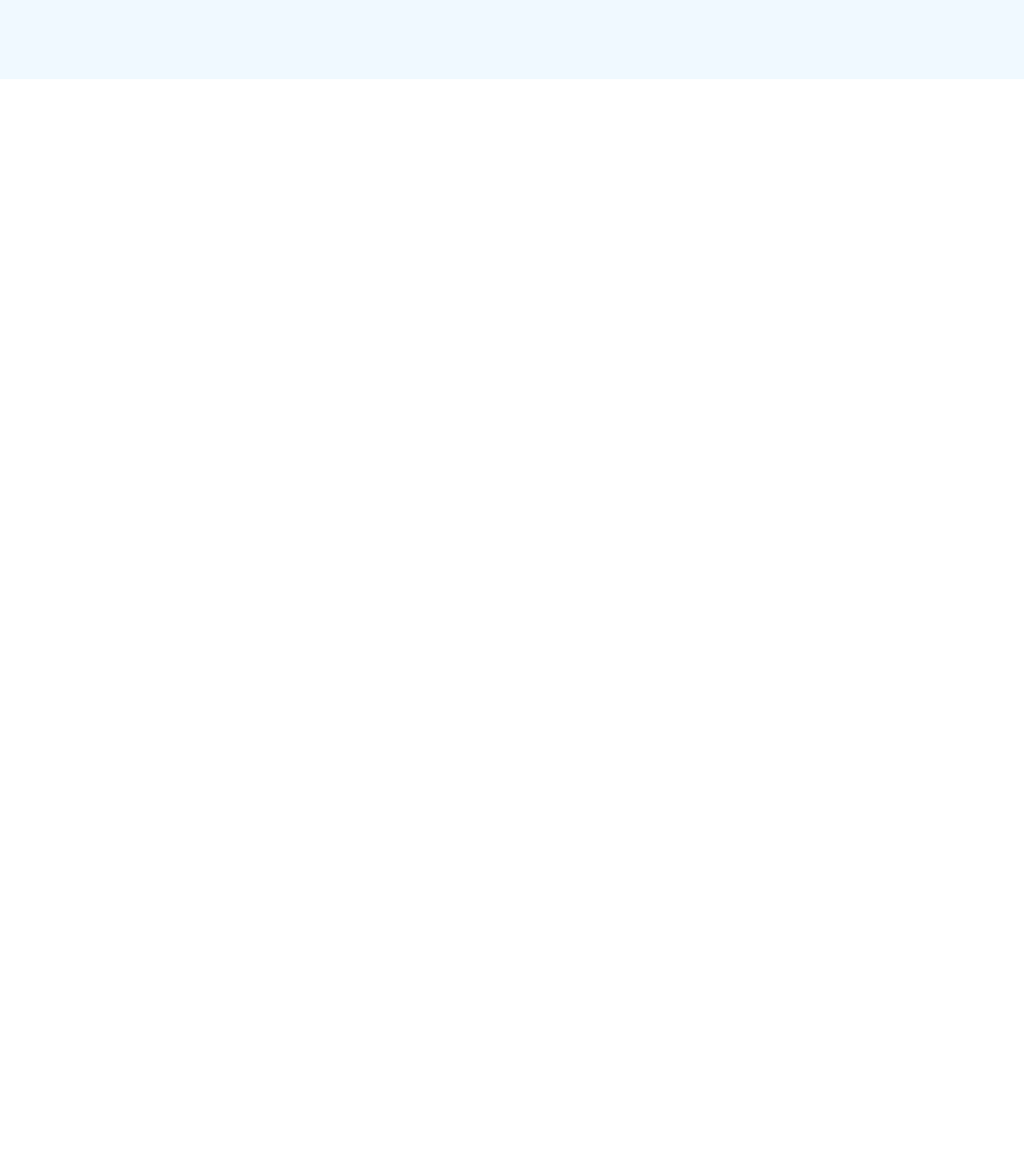
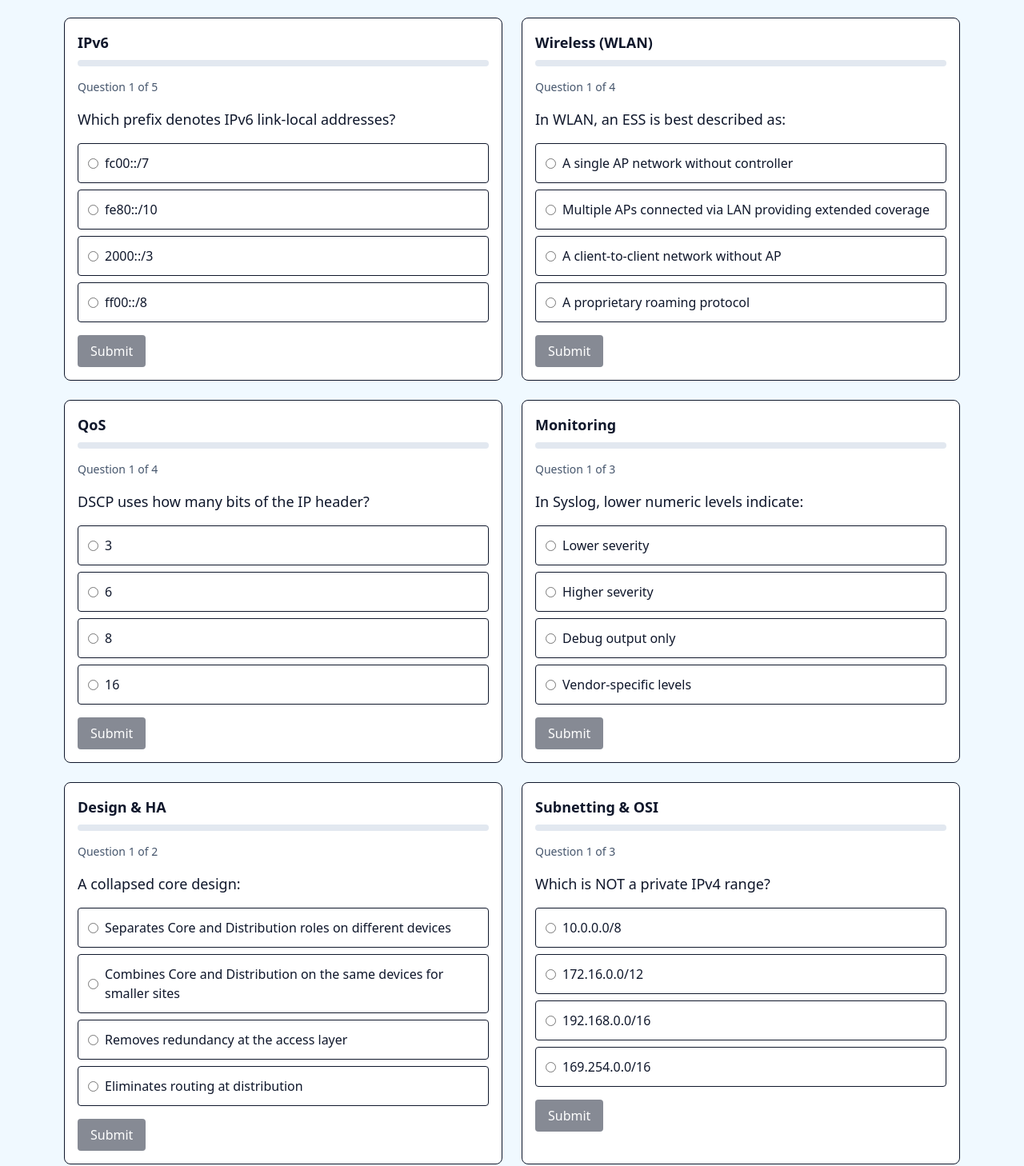
Before and after one commit to ISNE11/interactive-Network-Summarized, a React (Vite) app: page /quiz in a window 1280 px wide. Shown: the part 701-2159 px from the top of the page at 80% size. Before the commit the page ends 800 px from the top, so only its background shows below. Built offline with nearby package versions, Linux system fonts and the light colour scheme.

Commit message:
feat: Add new quizzes for IPv6, WLAN, QoS, Monitoring, Design & HA, and Subnetting & OSI to Quiz page

```diff
--- a/src/data/quizzes.ts
+++ b/src/data/quizzes.ts
@@ -66,3 +66,193 @@ export const quizAdvanced: QuizQuestion[] = [
     explanation: 'MST lets you map many VLANs to a smaller number of instances for scale and simpler management.'
   },
 ]
+
+export const quizIPv6: QuizQuestion[] = [
+  {
+    id: 'ipv6-linklocal',
+    question: 'Which prefix denotes IPv6 link-local addresses?',
+    choices: ['fc00::/7', 'fe80::/10', '2000::/3', 'ff00::/8'],
+    answerIndex: 1,
+    explanation: 'Link-local addresses use fe80::/10 and are not routable.'
+  },
+  {
+    id: 'ipv6-default',
+    question: 'What is the IPv6 default route?',
+    choices: ['0.0.0.0/0', '::/0', 'ff00::/8', 'fe80::/10'],
+    answerIndex: 1,
+    explanation: 'The IPv6 default route is ::/0.'
+  },
+  {
+    id: 'slaac',
+    question: 'SLAAC provides which of the following by itself?',
+    choices: [
+      'IPv6 address via RA prefix and interface ID',
+      'Stateful address assignment with DNS servers',
+      '802.1X authentication',
+      'CoS marking for frames'
+    ],
+    answerIndex: 0,
+    explanation: 'SLAAC builds an address from RA prefix; DHCPv6 is used for stateful options like DNS.'
+  },
+  {
+    id: 'ospfv3-intf',
+    question: 'How do you enable OSPFv3 on an interface?',
+    choices: [
+      'router ospf 1\n network 2001:db8::/64 area 0',
+      'ipv6 router ospf 1\n interface ...\n ipv6 ospf 1 area 0',
+      'router ospf 1\n passive-interface default',
+      'ip ospf 1 area 0'
+    ],
+    answerIndex: 1,
+    explanation: 'OSPFv3 is enabled per-interface with ipv6 ospf <pid> area <n> after creating the OSPFv3 process.'
+  },
+  {
+    id: 'hsrp6',
+    question: 'Which command sets an IPv6 HSRP virtual address?',
+    choices: [
+      'standby 1 ip 2001:db8:10::1',
+      'standby 1 ipv6 2001:db8:10::1',
+      'glbp 1 ip 2001:db8:10::1',
+      'vrrp 1 address-family ipv6 2001:db8:10::1'
+    ],
+    answerIndex: 1,
+    explanation: 'For HSRPv2 with IPv6, use standby <grp> ipv6 <vip>.'
+  },
+]
+
+export const quizWLAN: QuizQuestion[] = [
+  {
+    id: 'bss-ess',
+    question: 'In WLAN, an ESS is best described as:',
+    choices: [
+      'A single AP network without controller',
+      'Multiple APs connected via LAN providing extended coverage',
+      'A client-to-client network without AP',
+      'A proprietary roaming protocol'
+    ],
+    answerIndex: 1,
+    explanation: 'ESS connects multiple APs over LAN to extend the service set.'
+  },
+  {
+    id: 'capwap',
+    question: 'CAPWAP primarily provides:',
+    choices: ['Encryption for client data only', 'Control/management channel between LAP and WLC', 'QoS tagging for SSIDs', 'DHCP relay to WLC'],
+    answerIndex: 1,
+    explanation: 'CAPWAP is the control/management plane between lightweight APs and the controller.'
+  },
+  {
+    id: 'roaming',
+    question: 'L3 roaming typically implies:',
+    choices: ['Same VLAN/subnet with no IP change', 'New VLAN/subnet with tunneling or readdressing', 'Only works with autonomous APs', 'Requires WRED enabled'],
+    answerIndex: 1,
+    explanation: 'L3 roaming moves between subnets; solutions tunnel or readdress to preserve sessions.'
+  },
+  {
+    id: 'ssid-vlan',
+    question: 'Mapping SSIDs to VLANs is usually configured on:',
+    choices: ['End hosts', 'Distribution switch only', 'AP switch ports (trunk) and controller/WLC', 'Core routers'],
+    answerIndex: 2,
+    explanation: 'AP ports are typically trunks; SSID→VLAN mapping is handled on the controller or AP config.'
+  },
+]
+
+export const quizQoS: QuizQuestion[] = [
+  {
+    id: 'dscp-bits',
+    question: 'DSCP uses how many bits of the IP header?',
+    choices: ['3', '6', '8', '16'],
+    answerIndex: 1,
+    explanation: 'DSCP uses the upper 6 bits of the ToS/DS field.'
+  },
+  {
+    id: 'cos-bits',
+    question: '802.1p CoS field is how many bits?',
+    choices: ['2', '3', '6', '8'],
+    answerIndex: 1,
+    explanation: 'CoS/PCP is a 3-bit field in the 802.1Q tag.'
+  },
+  {
+    id: 'shape-vs-police',
+    question: 'Shaping vs policing — which statement is correct?',
+    choices: ['Shaping drops immediately; policing buffers', 'Shaping buffers to smooth; policing drops or marks excess', 'Both only mark packets', 'Both are queue schedulers'],
+    answerIndex: 1,
+    explanation: 'Shaping smooths by buffering; policing enforces a hard rate by dropping/marking excess.'
+  },
+  {
+    id: 'wred',
+    question: 'WRED is used for:',
+    choices: ['Strict priority for voice', 'Early drop to avoid global synchronization', 'Encrypt traffic in queues', 'Guarantee minimum bandwidth'],
+    answerIndex: 1,
+    explanation: 'WRED randomly drops earlier to prevent buffer overfill and TCP lockstep.'
+  },
+]
+
+export const quizMonitoring: QuizQuestion[] = [
+  {
+    id: 'syslog-levels',
+    question: 'In Syslog, lower numeric levels indicate:',
+    choices: ['Lower severity', 'Higher severity', 'Debug output only', 'Vendor-specific levels'],
+    answerIndex: 1,
+    explanation: 'Level 0 is Emerg; 7 is Debug — lower number is more severe.'
+  },
+  {
+    id: 'snmpv3',
+    question: 'SNMPv3 security level with auth and encryption is:',
+    choices: ['noAuthNoPriv', 'authNoPriv', 'authPriv', 'privOnly'],
+    answerIndex: 2,
+    explanation: 'authPriv provides authentication and privacy (encryption).'
+  },
+  {
+    id: 'rspan',
+    question: 'RSPAN differs from SPAN because it:',
+    choices: ['Mirrors only Layer 3 packets', 'Uses a special VLAN to mirror across switches', 'Requires NetFlow', 'Encrypts mirrored traffic'],
+    answerIndex: 1,
+    explanation: 'RSPAN uses an RSPAN VLAN to mirror traffic over multiple switches.'
+  },
+]
+
+export const quizDesign: QuizQuestion[] = [
+  {
+    id: 'collapsed-core',
+    question: 'A collapsed core design:',
+    choices: [
+      'Separates Core and Distribution roles on different devices',
+      'Combines Core and Distribution on the same devices for smaller sites',
+      'Removes redundancy at the access layer',
+      'Eliminates routing at distribution'
+    ],
+    answerIndex: 1,
+    explanation: 'Collapsed core merges roles on the same boxes for small/medium campuses.'
+  },
+  {
+    id: 'stackwise-vss',
+    question: 'StackWise vs VSS — best pairing is:',
+    choices: ['StackWise for access, VSS for distribution/core', 'VSS for access, StackWise for core', 'Both only for core', 'Both only for access'],
+    answerIndex: 0,
+    explanation: 'Common pattern: StackWise at access, VSS at distribution/core.'
+  },
+]
+
+export const quizSubnetOSI: QuizQuestion[] = [
+  {
+    id: 'private-range',
+    question: 'Which is NOT a private IPv4 range?',
+    choices: ['10.0.0.0/8', '172.16.0.0/12', '192.168.0.0/16', '169.254.0.0/16'],
+    answerIndex: 3,
+    explanation: '169.254.0.0/16 is APIPA (link-local), not RFC1918 private.'
+  },
+  {
+    id: 'wildcard',
+    question: 'Wildcard mask for 192.168.10.0/24 is:',
+    choices: ['0.0.0.255', '255.255.255.0', '0.0.255.255', '255.255.0.0'],
+    answerIndex: 0,
+    explanation: 'Wildcard is the inverse mask; /24 → 0.0.0.255.'
+  },
+  {
+    id: 'osi-layer',
+    question: 'At which OSI layer does STP primarily operate?',
+    choices: ['Layer 3', 'Layer 2', 'Layer 4', 'Layer 7'],
+    answerIndex: 1,
+    explanation: 'STP is a Layer 2 control protocol.'
+  },
+]
--- a/src/pages/Quiz.tsx
+++ b/src/pages/Quiz.tsx
@@ -1,5 +1,5 @@
 import Quiz from '../components/Quiz'
-import { quizBasics, quizAdvanced } from '../data/quizzes'
+import { quizBasics, quizAdvanced, quizIPv6, quizWLAN, quizQoS, quizMonitoring, quizDesign, quizSubnetOSI } from '../data/quizzes'
 
 export default function QuizPage() {
   return (
@@ -18,6 +18,30 @@ export default function QuizPage() {
           <div className="mb-2 text-lg font-semibold">Advanced Topics</div>
           <Quiz questions={quizAdvanced} />
         </div>
+        <div className="rounded-lg border bg-white p-4">
+          <div className="mb-2 text-lg font-semibold">IPv6</div>
+          <Quiz questions={quizIPv6} />
+        </div>
+        <div className="rounded-lg border bg-white p-4">
+          <div className="mb-2 text-lg font-semibold">Wireless (WLAN)</div>
+          <Quiz questions={quizWLAN} />
+        </div>
+        <div className="rounded-lg border bg-white p-4">
+          <div className="mb-2 text-lg font-semibold">QoS</div>
+          <Quiz questions={quizQoS} />
+        </div>
+        <div className="rounded-lg border bg-white p-4">
+          <div className="mb-2 text-lg font-semibold">Monitoring</div>
+          <Quiz questions={quizMonitoring} />
+        </div>
+        <div className="rounded-lg border bg-white p-4">
+          <div className="mb-2 text-lg font-semibold">Design & HA</div>
+          <Quiz questions={quizDesign} />
+        </div>
+        <div className="rounded-lg border bg-white p-4">
+          <div className="mb-2 text-lg font-semibold">Subnetting & OSI</div>
+          <Quiz questions={quizSubnetOSI} />
+        </div>
       </section>
     </div>
   )
```
